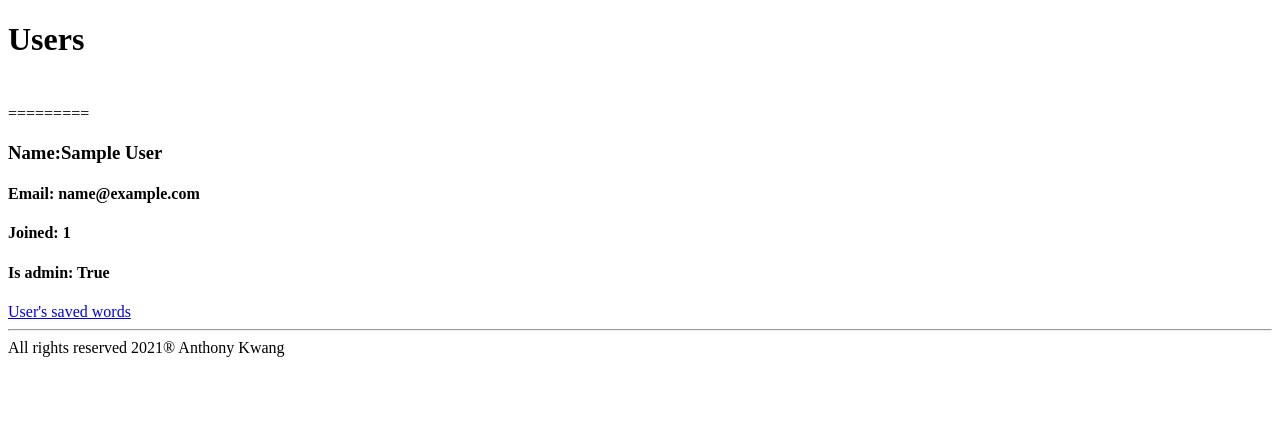
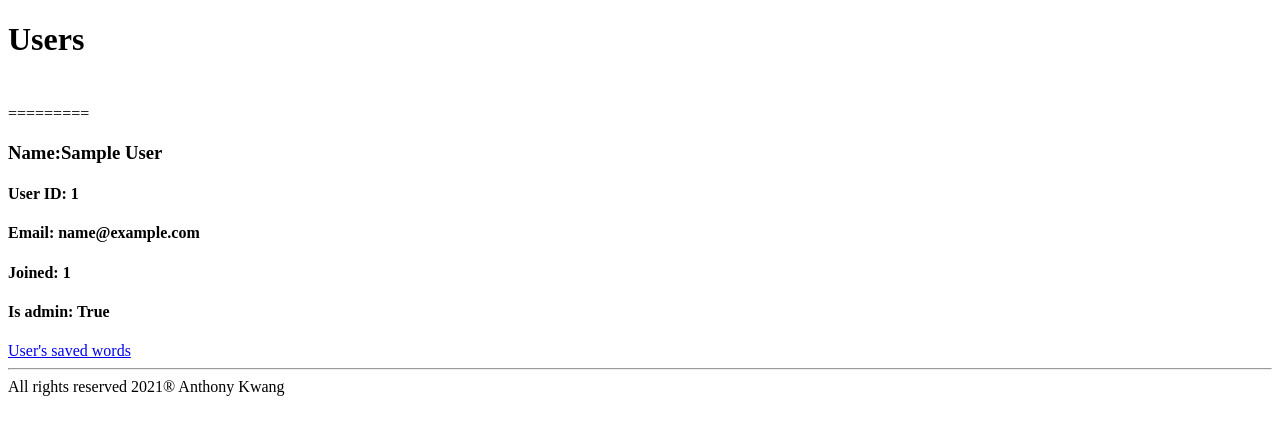
Before and after one commit to jodiefostersarmy/T4A2, a Flask app: page /user/ in a window 1280 px wide. Shown: the part 98-533 px from the top of the page. Run offline with Flask 2, Linux system fonts and the light colour scheme; tables that the repository leaves empty hold one stand-in row (values such as "Sample post").

Commit message:
users index updated to include IDs and new requirements file added

```diff
--- a/src/templates/users_index.html
+++ b/src/templates/users_index.html
@@ -5,7 +5,9 @@
     {% for user in users %}
         <div style="padding-top: 2%;">
             =========
+
             <h3>Name:{{user.name}}</h3>
+            <h4>User ID: {{user.id}}</h4>
             <h4>Email: {{user.email}}</h4>
             <h4>Joined: {{user.join_date}}</h4>
             <h4>Is admin: {{user.is_admin}}</h4>
```
